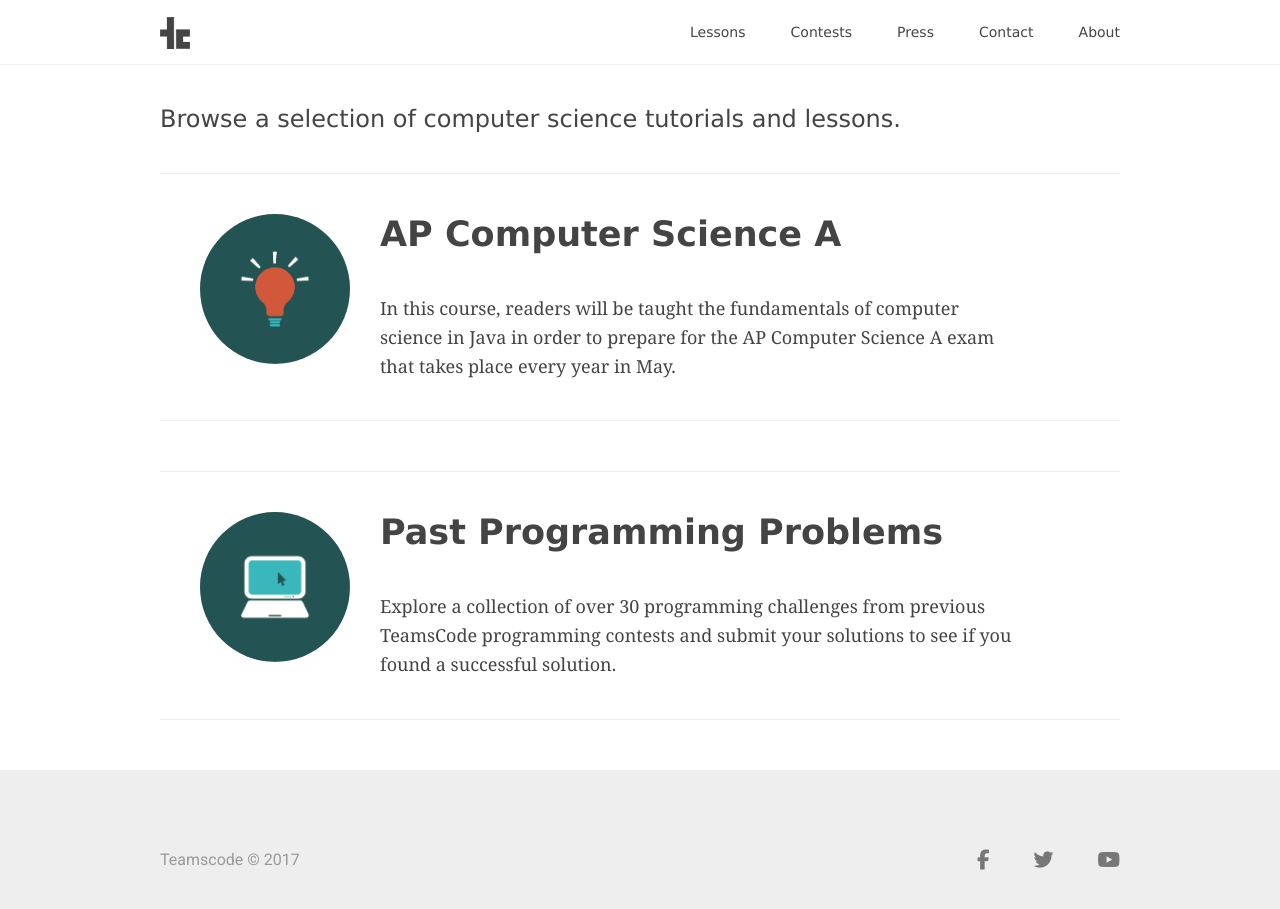
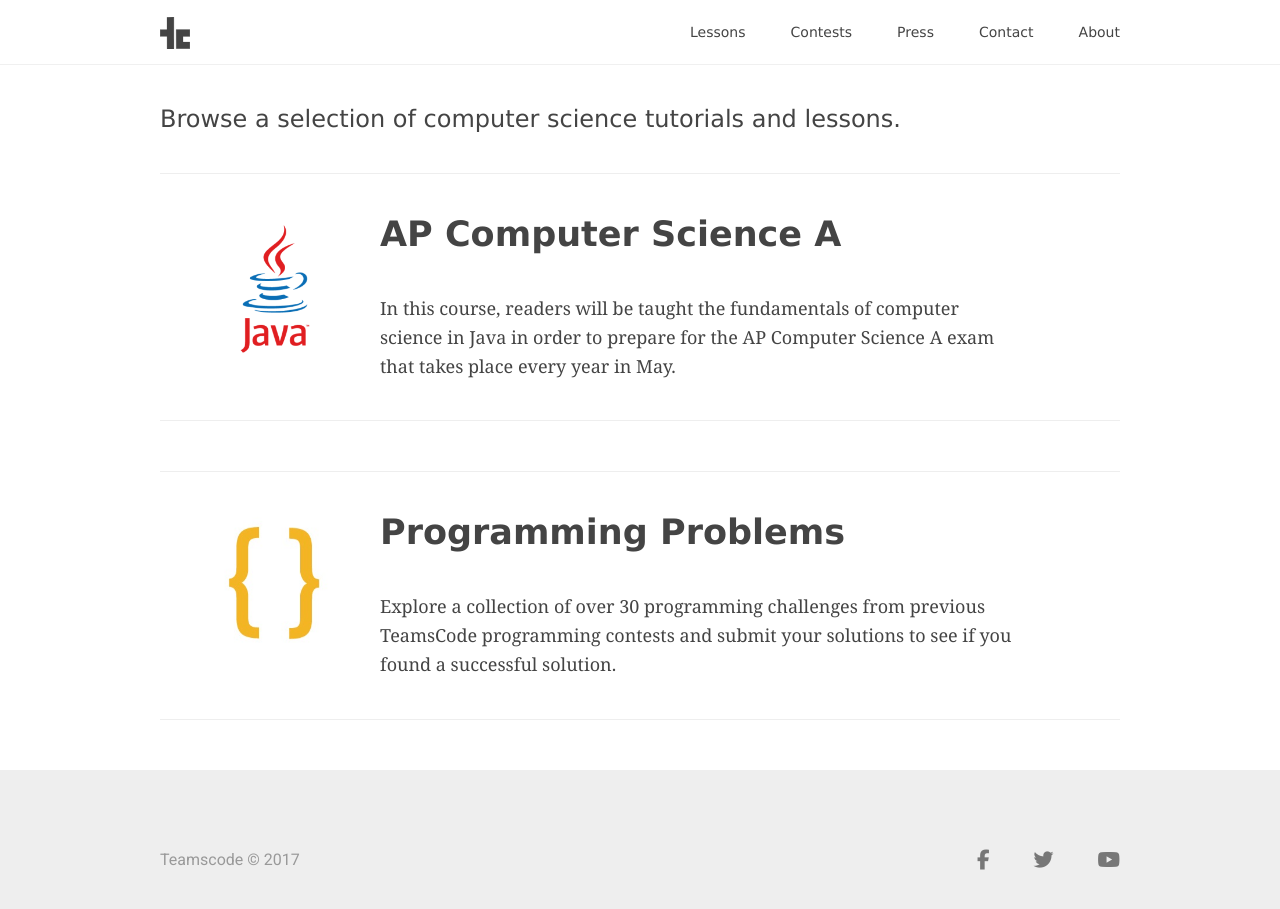
Before and after one commit to teamscode/teamscode.github.io, a Jekyll site: the page built from lessons.html, in a window 1280 px wide. Built offline with Jekyll 4.4.1, drawn with Linux system fonts in a browser that asks for light colours; nearby versions of some CDN libraries.

Commit message:
Changed images of courses

```diff
--- a/lessons.html
+++ b/lessons.html
@@ -15,7 +15,7 @@ header: Lessons
     <div class="widget-max-width">
       <div class="row" style="margin-left:-60px;">
         <div class="lesson-photo">
-          <img style="float:left" src="/assets/contest_images/index_hackathons_bootcamps.png" />
+          <img style="float:left" src="/assets/lesson_images/java_lessons.png" />
         </div>
         <div>
           <div class="lesson-header"">AP Computer Science A</div>
@@ -35,10 +35,10 @@ header: Lessons
     <div class="widget-max-width">
       <div class="row" style="margin-left:-60px;">
         <div class="lesson-photo">
-          <img style="float:left" src="/assets/contest_images/index_lessons.png" />
+          <img style="float:left" src="/assets/lesson_images/programming_problems.png" />
         </div>
         <div>
-          <div class="lesson-header"">Past Programming Problems</div>
+          <div class="lesson-header"">Programming Problems</div>
           <div class="lesson-body">
             Explore a collection of over 30 programming challenges from previous TeamsCode programming contests and submit your solutions to see if you found a successful solution.
           </div>
```
Also changed, not shown: assets/lesson_images/java_lessons.png (added), assets/lesson_images/programming_problems.png (added).
